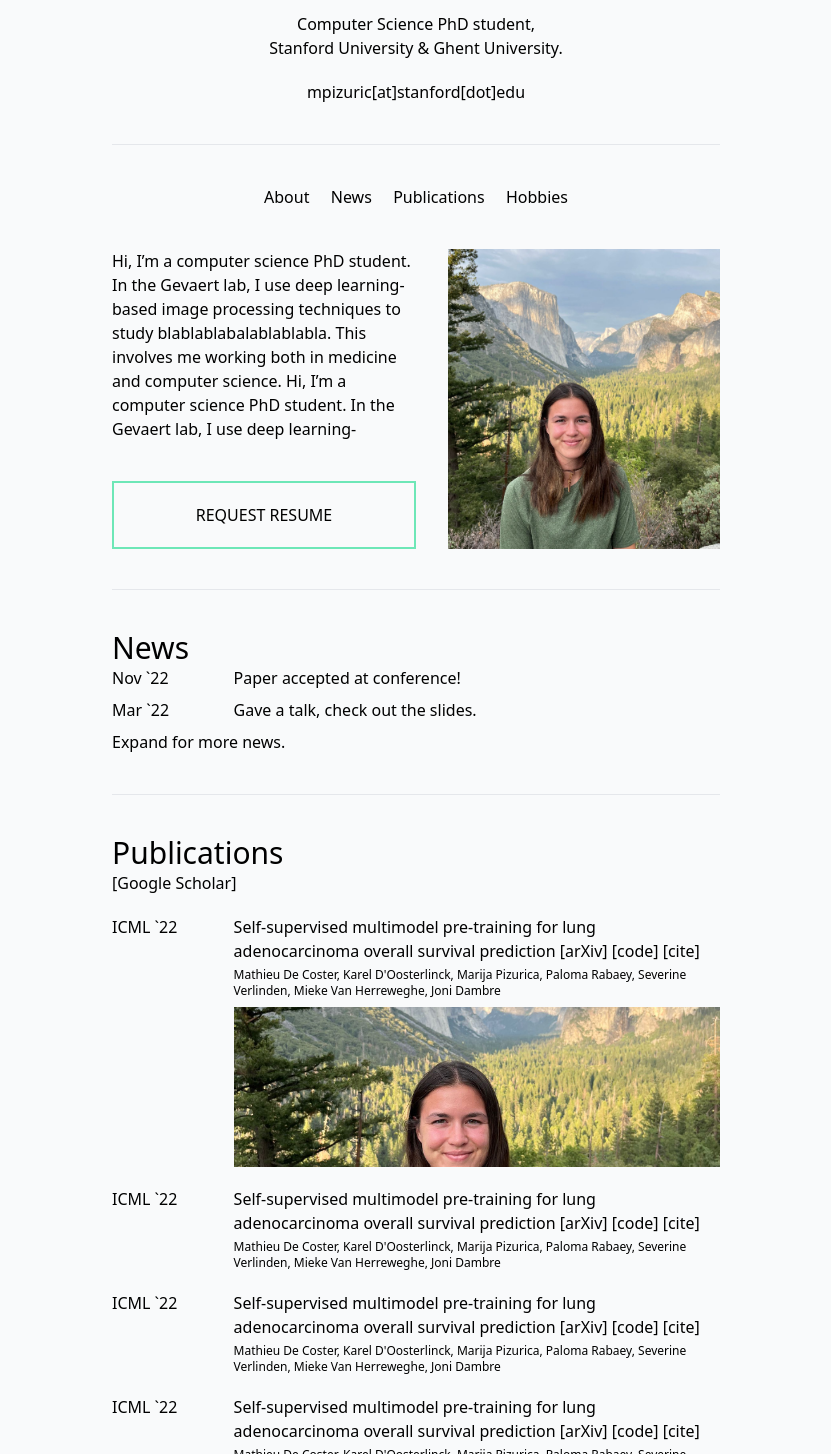
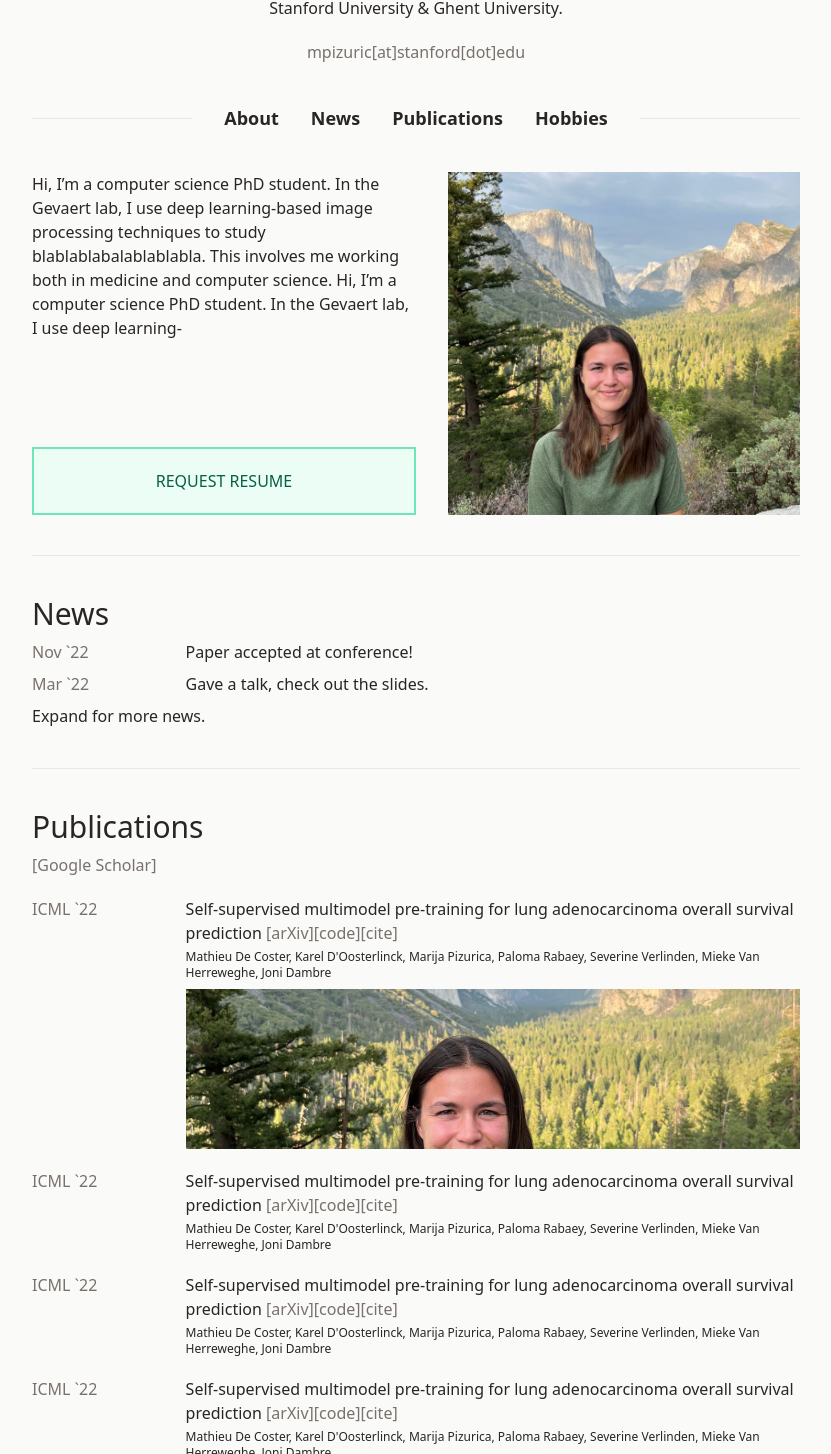
Before and after one commit to mpizurica/mpizurica.github.io, a Vue app: page / in a window 1280 px wide. Shown: the part 136-1590 px from the top of the page, without its empty margins (224-1055 px from the left). Built offline with nearby package versions, Linux system fonts and the light colour scheme.

Commit message:
colors, new header

```diff
--- a/src/App.vue
+++ b/src/App.vue
@@ -13,21 +13,22 @@ import LayoutFooter from './components/LayoutFooter.vue';
 
 <template>
   <!-- main container -->
-  <div class="xl:w-3/5 md:w-4/5 w-5/5 bg-gray-50 rounded-xl mx-5 md:mx-auto my-10 md:px-20 px-10 pb-10">
+  <div class="xl:w-3/5 md:w-4/5 w-5/5 rounded-xl mx-5 md:mx-auto my-10">
     <!-- heading  -->
-    <div class="flex flex-col text-center pt-10">
+    <div class="flex flex-col text-center">
       <MainHeader class="mb-5"/>
       <MainInfo />
     </div>
 
-    <hr class="mt-10">
     <!-- header with link -->
     <div class="py-10">
-      <header class="flex justify-between lg:w-1/2 md:w-3/4 mx-auto">
+      <header class="flex justify-between md:space-x-8">
+        <hr class="w-full my-auto hidden md:block"/>
         <LayoutHeaderButton text="about" />
         <LayoutHeaderButton text="news" />
         <LayoutHeaderButton text="publications" />
         <LayoutHeaderButton text="hobbies" />
+        <hr class="w-full my-auto hidden md:block"/>
       </header>
     </div>
     <!-- main section -->
--- a/src/components/LayoutHeaderButton.vue
+++ b/src/components/LayoutHeaderButton.vue
@@ -10,5 +10,5 @@ export default {
 </script>
 
 <template>
-    <p class="capitalize"> {{text}} </p>
+    <p class="capitalize font-semibold text-lg"> {{text}} </p>
 </template>
--- a/src/components/MainButton.vue
+++ b/src/components/MainButton.vue
@@ -1,4 +1,4 @@
 <template>
-<button class="p-5 border-2 border-emerald-300 uppercase">
-    Request Resume
+<button class="p-5 border-2 border-emerald-300 bg-emerald-50 uppercase">
+    <span class="text-emerald-800">Request Resume</span>
 </button></template>
--- a/src/components/MainInfo.vue
+++ b/src/components/MainInfo.vue
@@ -1,5 +1,5 @@
 <template>
     <p class="pb-5">Computer Science PhD student, <br/> Stanford University & Ghent University.</p>
     <!-- <p>Contact: mpizuric[at]stanford[dot]edu.</p> -->
-    <p>mpizuric[at]stanford[dot]edu</p>
+    <p class="text-stone-500">mpizuric[at]stanford[dot]edu</p>
 </template>
--- a/src/components/NewsList.vue
+++ b/src/components/NewsList.vue
@@ -3,7 +3,7 @@
     <div class="flex flex-col space-y-2">
         <div class="grid grid-cols-5">
             <div class="">
-                <p>Nov `22</p>
+                <p class="list-info">Nov `22</p>
             </div>
             <div class="col-span-4">
                 <p>Paper accepted at conference!</p>
@@ -11,7 +11,7 @@
         </div>
         <div class="grid grid-cols-5">
             <div class="">
-                <p>Mar `22</p>
+                <p class="list-info">Mar `22</p>
             </div>
             <div class="col-span-4">
                 <p>Gave a talk, check out the slides.</p>
--- a/src/components/PublicationList.vue
+++ b/src/components/PublicationList.vue
@@ -1,13 +1,13 @@
 <template>
-    <button class="mb-5"> [Google Scholar]</button>
+    <button class="mb-5 link"> [Google Scholar]</button>
     <div class="flex flex-col space-y-5">
         <div class="grid grid-cols-5">
             <div>
-                <p>ICML `22</p>
+                <p class="list-info">ICML `22</p>
             </div>
             <div class="col-span-4">
-                <p>Self-supervised multimodel pre-training for lung adenocarcinoma overall survival prediction [arXiv]
-                    [code] [cite]</p>
+                <p>Self-supervised multimodel pre-training for lung adenocarcinoma overall survival prediction <button class="link">[arXiv]</button>
+                    <button class="link">[code]</button><button class="link">[cite]</button></p>
                 <p class="pt-1 text-xs">Mathieu De Coster, Karel D'Oosterlinck, Marija Pizurica, Paloma Rabaey, Severine
                     Verlinden, Mieke Van Herreweghe, Joni Dambre</p>
                 <div class="h-40 mt-2">
@@ -17,33 +17,33 @@
         </div>
         <div class="grid grid-cols-5">
             <div>
-                <p>ICML `22</p>
+                <p class="list-info">ICML `22</p>
             </div>
             <div class="col-span-4">
-                <p>Self-supervised multimodel pre-training for lung adenocarcinoma overall survival prediction [arXiv]
-                    [code] [cite]</p>
+                <p>Self-supervised multimodel pre-training for lung adenocarcinoma overall survival prediction <button class="link">[arXiv]</button>
+                    <button class="link">[code]</button><button class="link">[cite]</button></p>
                 <p class="pt-1 text-xs">Mathieu De Coster, Karel D'Oosterlinck, Marija Pizurica, Paloma Rabaey, Severine
                     Verlinden, Mieke Van Herreweghe, Joni Dambre</p>
             </div>
         </div>
         <div class="grid grid-cols-5">
             <div>
-                <p>ICML `22</p>
+                <p class="list-info">ICML `22</p>
             </div>
             <div class="col-span-4">
-                <p>Self-supervised multimodel pre-training for lung adenocarcinoma overall survival prediction [arXiv]
-                    [code] [cite]</p>
+                <p>Self-supervised multimodel pre-training for lung adenocarcinoma overall survival prediction <button class="link">[arXiv]</button>
+                    <button class="link">[code]</button><button class="link">[cite]</button></p>
                 <p class="pt-1 text-xs">Mathieu De Coster, Karel D'Oosterlinck, Marija Pizurica, Paloma Rabaey, Severine
                     Verlinden, Mieke Van Herreweghe, Joni Dambre</p>
             </div>
         </div>
         <div class="grid grid-cols-5">
             <div>
-                <p>ICML `22</p>
+                <p class="list-info">ICML `22</p>
             </div>
             <div class="col-span-4">
-                <p>Self-supervised multimodel pre-training for lung adenocarcinoma overall survival prediction [arXiv]
-                    [code] [cite]</p>
+                <p>Self-supervised multimodel pre-training for lung adenocarcinoma overall survival prediction <button class="link">[arXiv]</button>
+                    <button class="link">[code]</button><button class="link">[cite]</button></p>
                 <p class="pt-1 text-xs">Mathieu De Coster, Karel D'Oosterlinck, Marija Pizurica, Paloma Rabaey, Severine
                     Verlinden, Mieke Van Herreweghe, Joni Dambre</p>
             </div>
--- a/src/components/SectionHeader.vue
+++ b/src/components/SectionHeader.vue
@@ -7,5 +7,5 @@ export default {
 </script>
 
 <template>
-    <h2 class="text-3xl">{{ text }}</h2>
+    <h2 class="text-3xl mb-2">{{ text }}</h2>
 </template>
--- a/src/style.css
+++ b/src/style.css
@@ -5,7 +5,17 @@
 
 :root {
   /* background-color: rgb(233, 243, 233); */
-  background-color: rgb(249 250 251);
+  /* background-color: rgb(249 250 251); */
+  background-color: theme('colors.stone.50');
+  color: theme('colors.stone.800');
+}
+
+.list-info{
+  color: theme('colors.stone.500')
+}
+
+.link {
+  color: theme('colors.stone.500')
 }
 /* :root {
   font-family: Inter, Avenir, Helvetica, Arial, sans-serif;
```
